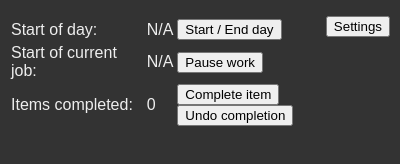
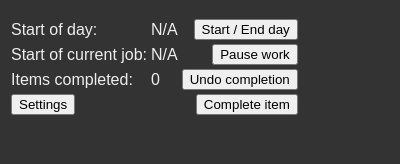
Before and after one commit to thirstyice/jewelry-tracker, an Electron app: page index.html in a window 400 px wide. Drawn offline with Linux system fonts and the light colour scheme; no server answers.

Commit message:
Updated styling

```diff
--- a/index.css
+++ b/index.css
@@ -20,3 +20,7 @@ body {
 	color: #eeeeee;
 	font-family: sans-serif;
 }
+
+td:last-child {
+	text-align: right;
+}
--- a/index.html
+++ b/index.html
@@ -29,7 +29,6 @@ along with this program.  If not, see <https://www.gnu.org/licenses/>
 			<span id="dropdowns">
 
 			</span>
-			<span style="position:absolute;right:10px"><button type="button" onclick="openSettings()">Settings</button></span>
 		</p>
 		<table>
 			<tbody>
@@ -46,10 +45,12 @@ along with this program.  If not, see <https://www.gnu.org/licenses/>
 				<tr>
 					<td>Items completed:</td>
 					<td id="items-completed">0</td>
-					<td>
-						<button type="button" name="complete-item">Complete item</button>
-						<button type="button" name="undo-completion">Undo completion</button>
-					</td>
+					<td><button type="button" name="undo-completion">Undo completion</button></td>
+				</tr>
+				<tr>
+					<td><button type="button" onclick="openSettings()">Settings</button></td>
+					<td></td>
+					<td><button type="button" name="complete-item">Complete item</button></td>
 				</tr>
 			</tbody>
 		</table>
```
